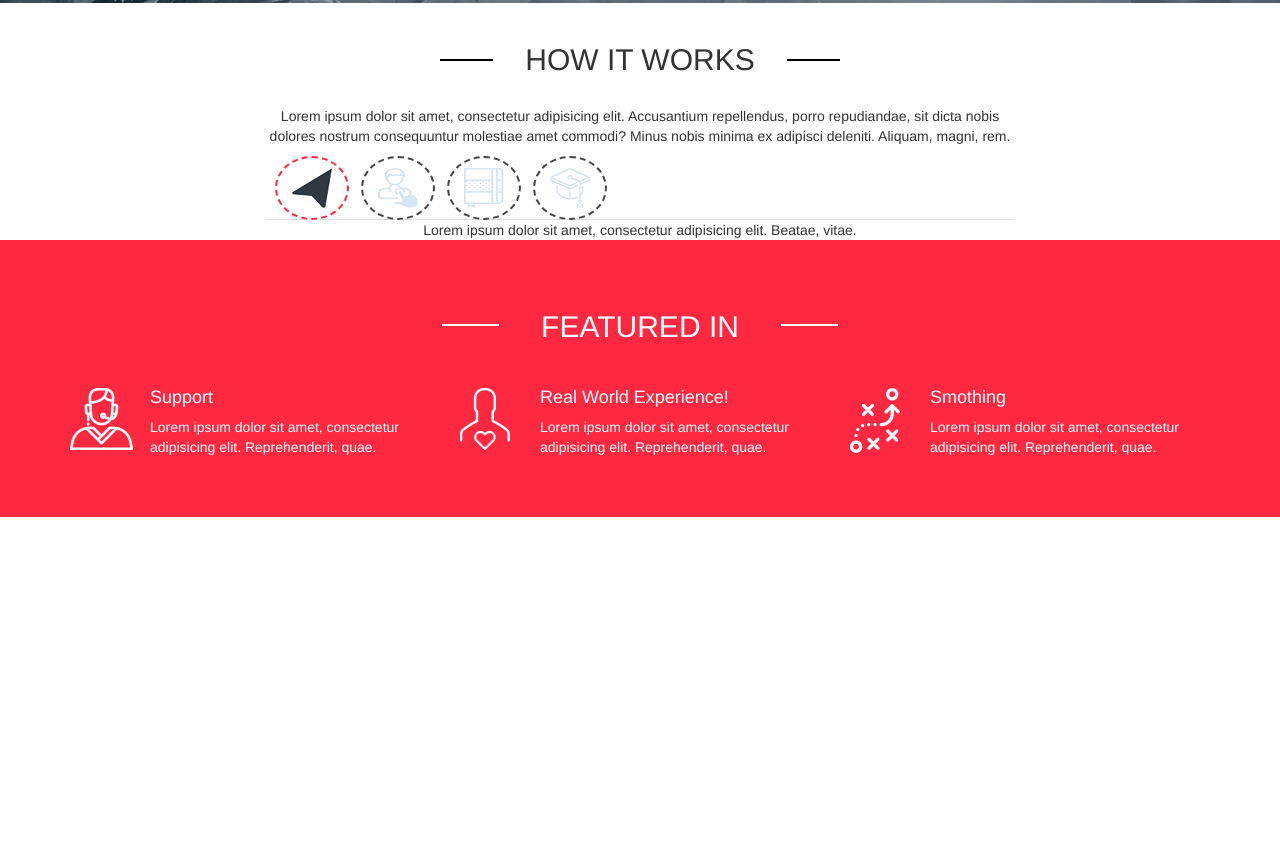
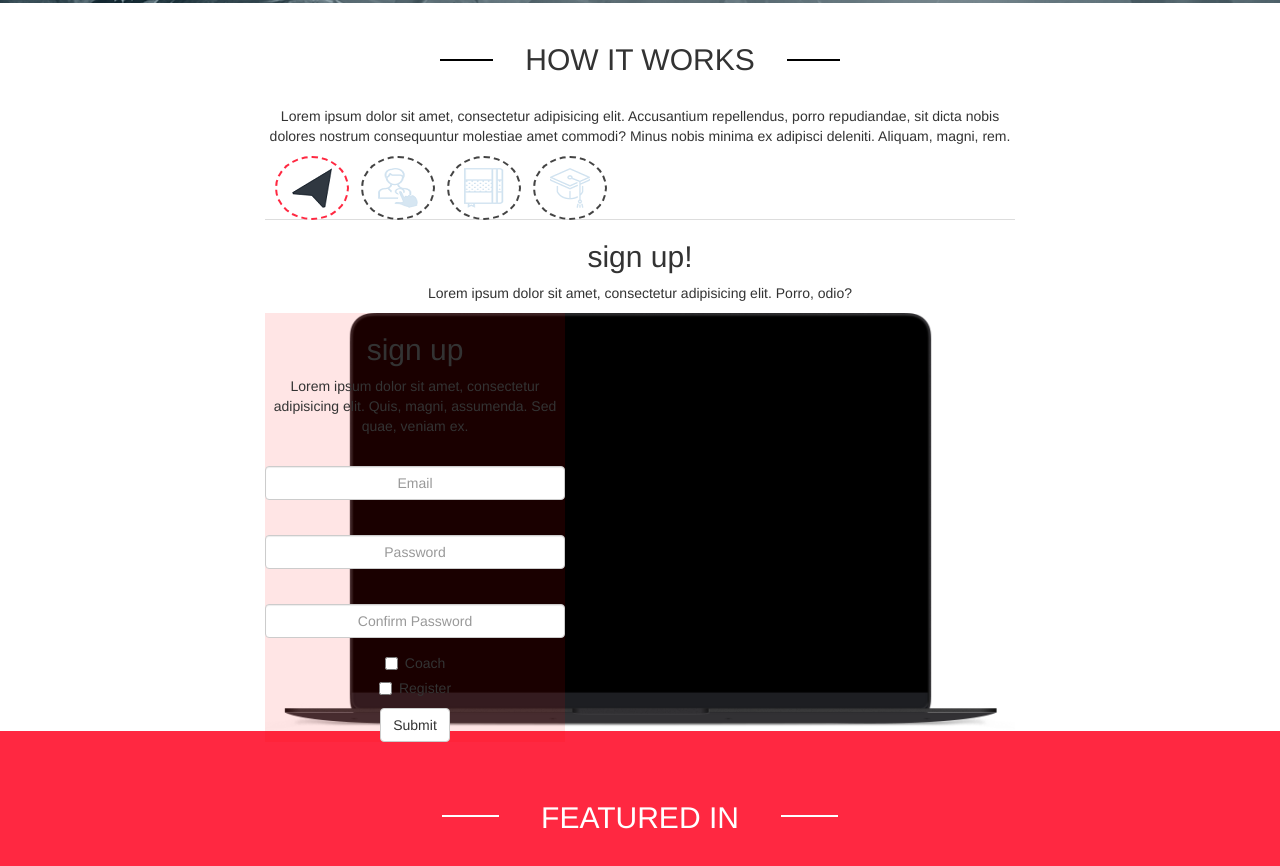
Before and after one commit to Biddrup/landing-page, a plain HTML site: page index.html in a window 1280 px wide. Shown: the part 672-1538 px from the top of the page. Before the commit the page ends 1189 px from the top, so only its background shows below. Drawn offline with nearby package versions, Linux system fonts and the light colour scheme.

Commit message:
Little more editing

```diff
--- a/index.html
+++ b/index.html
@@ -90,7 +90,46 @@
 
                   <!-- Tab panes -->
                   <div class="tab-content">
-                    <div role="tabpanel" class="tab-pane active" id="sign-up">Lorem ipsum dolor sit amet, consectetur adipisicing elit. Beatae, vitae.</div>
+                    <div role="tabpanel" class="tab-pane active" id="sign-up">
+
+                      <div class="details">
+                        <h2>sign up!</h2>
+                        <p>Lorem ipsum dolor <span>sit amet,</span> consectetur adipisicing elit. Porro, odio?</p>
+                        <div class="signup-area">
+                          <img src="images/sign-up-background.png" alt="They are image">
+                          <div class="signup-query">
+                            <h2>sign up</h2>
+                            <p>Lorem ipsum dolor sit amet, consectetur adipisicing elit. Quis, magni, assumenda. Sed quae, veniam ex.</p>
+                            <form>
+                              <div class="form-group">
+                                <label for="InputEmail1"></label>
+                                <input type="email" class="form-control" id="InputEmail1" placeholder="Email">
+                              </div>
+                              <div class="form-group">
+                                <label for="InputPassword1"></label>
+                                <input type="password" class="form-control" id="InputPassword1" placeholder="Password">
+                              </div>
+                              <div class="form-group">
+                                <label for="InputPassword1"></label>
+                                <input type="password" class="form-control" id="InputPassword1" placeholder="Confirm Password">
+                              </div>
+                              <div class="checkbox">
+                                <label>
+                                  <input type="checkbox"> Coach
+                                </label>
+                              </div>
+                              <div class="checkbox">
+                                <label>
+                                  <input type="checkbox"> Register
+                                </label>
+                              </div>
+                              <button type="submit" class="btn btn-default">Submit</button>
+                            </form>
+                          </div>
+                        </div>
+                      </div><!-- /.details -->
+
+                    </div>
                     <div role="tabpanel" class="tab-pane" id="student">Lorem ipsum dolor sit amet.</div>
                     <div role="tabpanel" class="tab-pane" id="read">Lorem ipsum dolor sit amet, consectetur adipisicing elit. Molestiae, doloribus.</div>
                     <div role="tabpanel" class="tab-pane" id="skilled">Lorem ipsum dolor sit amet.</div>
--- a/style.css
+++ b/style.css
@@ -40,6 +40,9 @@ Begenning of header area
     background-color: #FF2841;
     font-size: 30px;
     border-radius: 30%;
+}
+.details {
+    background-image: url();
 }
 /*
 ================
@@ -144,6 +147,22 @@ Begenning of how it works area
    border: 2px dashed #FF2841;
    border-radius: 50%;
 }
+.signup-area {
+    position: relative;
+}
+.signup-area img {
+    width: 100%;
+}
+.signup-query {
+    width: 40%;
+    background-color: rgba(255,0,0,0.1);
+    position: absolute;
+    top: 0;
+    left: 0;
+}
+.signup-query input::placeholder {
+    text-align: center;
+}
 /*
 ================
 End of how it works area
```
